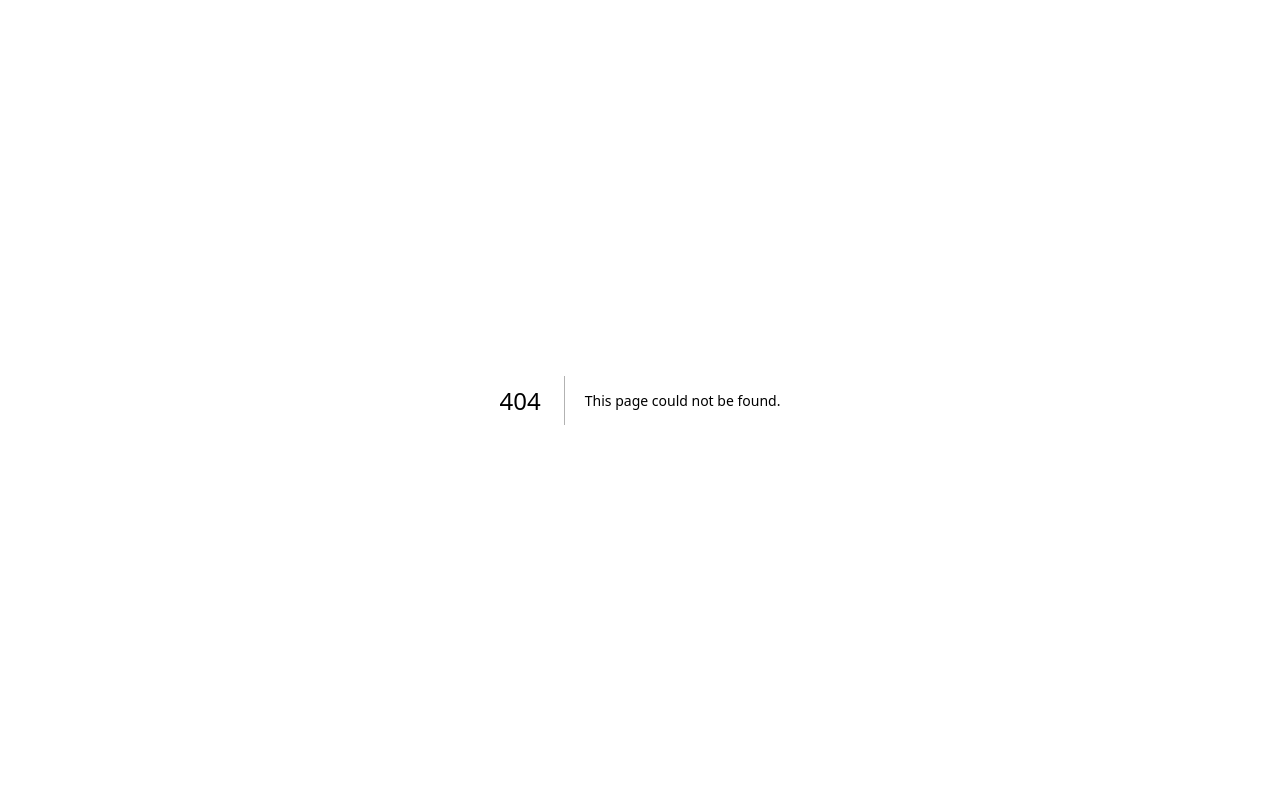
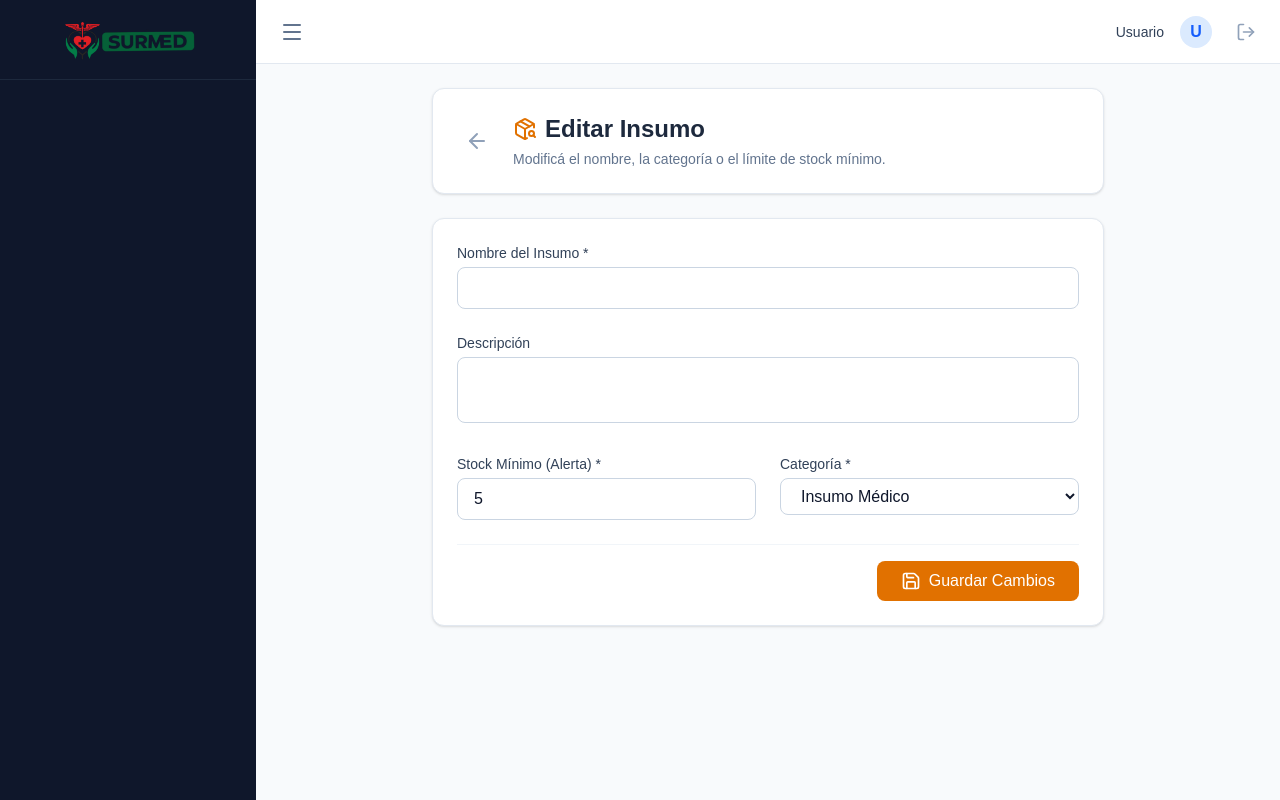
Before and after one commit to tomireyes28/surmed-crm, a Next.js app in the folder frontend/: page /dashboard/inventory/1/edit in a window 1280 px wide. Before the commit this address had no page. Built offline with nearby package versions, Linux system fonts and the light colour scheme; no server answers.

Commit message:
feat: finish inventory CRUD on frontend with edit view and soft delete buttons

```diff
--- /dev/null
+++ b/frontend/src/app/dashboard/inventory/[id]/edit/page.tsx
@@ -0,0 +1,125 @@
+'use client';
+
+import { useState, useEffect } from 'react';
+import { useParams, useRouter } from 'next/navigation';
+import { inventoryService, UpdateProductDto } from '@/services/inventory.service';
+import { ArrowLeft, Save, PackageSearch } from 'lucide-react';
+import Link from 'next/link';
+
+export default function EditInventoryPage() {
+  const params = useParams();
+  const router = useRouter();
+  const productId = params.id as string;
+
+  const [isSubmitting, setIsSubmitting] = useState(false);
+  const [isLoading, setIsLoading] = useState(true);
+
+  const [formData, setFormData] = useState<UpdateProductDto>({
+    name: '',
+    description: '',
+    minStock: 5,
+    price: 0,
+    category: 'INSUMO_MEDICO',
+  });
+
+  useEffect(() => {
+    const fetchProduct = async () => {
+      try {
+        const product = await inventoryService.getById(productId);
+        setFormData({
+          name: product.name,
+          description: product.description || '',
+          minStock: product.minStock,
+          price: product.price || 0,
+          category: product.category,
+        });
+      } catch (error) {
+        console.error('Error cargando producto:', error);
+      } finally {
+        setIsLoading(false);
+      }
+    };
+    fetchProduct();
+  }, [productId]);
+
+  const handleChange = (e: React.ChangeEvent<HTMLInputElement | HTMLSelectElement | HTMLTextAreaElement>) => {
+    const { name, value, type } = e.target;
+    setFormData({
+      ...formData,
+      [name]: type === 'number' ? Number(value) : value
+    });
+  };
+
+  const handleSubmit = async (e: React.FormEvent) => {
+    e.preventDefault();
+    setIsSubmitting(true);
+
+    try {
+      await inventoryService.updateProduct(productId, formData);
+      router.push('/dashboard/inventory');
+    } catch (error) {
+      console.error('Error al actualizar:', error);
+      alert('Hubo un error al actualizar el insumo.');
+    } finally {
+      setIsSubmitting(false);
+    }
+  };
+
+  if (isLoading) return <div className="p-8 text-slate-500">Cargando datos del insumo...</div>;
+
+  return (
+    <div className="max-w-2xl mx-auto space-y-6">
+      <div className="flex items-center gap-4 bg-white p-6 rounded-xl shadow-sm border border-slate-200">
+        <Link href="/dashboard/inventory" className="p-2 text-slate-400 hover:text-slate-600 hover:bg-slate-100 rounded-full transition-colors">
+          <ArrowLeft size={24} />
+        </Link>
+        <div>
+          <h1 className="text-2xl font-bold text-slate-800 flex items-center gap-2">
+            <PackageSearch className="text-amber-600" />
+            Editar Insumo
+          </h1>
+          <p className="text-slate-500 text-sm mt-1">
+            Modificá el nombre, la categoría o el límite de stock mínimo.
+          </p>
+        </div>
+      </div>
+
+      <div className="bg-white p-6 rounded-xl shadow-sm border border-slate-200">
+        <form onSubmit={handleSubmit} className="space-y-6">
+          <div className="grid grid-cols-1 md:grid-cols-2 gap-6">
+            <div className="md:col-span-2">
+              <label className="block text-sm font-medium text-slate-700 mb-1">Nombre del Insumo *</label>
+              <input required type="text" name="name" value={formData.name} onChange={handleChange} className="w-full px-4 py-2 border border-slate-300 rounded-lg outline-none focus:ring-2 focus:ring-blue-500" />
+            </div>
+
+            <div className="md:col-span-2">
+              <label className="block text-sm font-medium text-slate-700 mb-1">Descripción</label>
+              <textarea name="description" value={formData.description} onChange={handleChange} rows={2} className="w-full px-4 py-2 border border-slate-300 rounded-lg outline-none focus:ring-2 focus:ring-blue-500 resize-none" />
+            </div>
+
+            <div>
+              <label className="block text-sm font-medium text-slate-700 mb-1">Stock Mínimo (Alerta) *</label>
+              <input required type="number" min="0" name="minStock" value={formData.minStock} onChange={handleChange} className="w-full px-4 py-2 border border-slate-300 rounded-lg outline-none focus:ring-2 focus:ring-blue-500" />
+            </div>
+
+            <div>
+              <label className="block text-sm font-medium text-slate-700 mb-1">Categoría *</label>
+              <select name="category" value={formData.category} onChange={handleChange} className="w-full px-4 py-2 border border-slate-300 rounded-lg outline-none focus:ring-2 focus:ring-blue-500 bg-white">
+                <option value="INSUMO_MEDICO">Insumo Médico</option>
+                <option value="OFICINA">Limpieza y Oficina</option>
+                <option value="ACTIVO_FIJO">Mobiliario / Activos</option>
+              </select>
+            </div>
+          </div>
+
+          <div className="pt-4 border-t border-slate-100 flex justify-end">
+            <button type="submit" disabled={isSubmitting} className="px-6 py-2 bg-amber-600 text-white rounded-lg font-medium hover:bg-amber-700 transition-colors flex items-center gap-2 disabled:opacity-70">
+              <Save size={20} />
+              {isSubmitting ? 'Guardando...' : 'Guardar Cambios'}
+            </button>
+          </div>
+        </form>
+      </div>
+    </div>
+  );
+}
--- a/frontend/src/app/dashboard/inventory/page.tsx
+++ b/frontend/src/app/dashboard/inventory/page.tsx
@@ -3,7 +3,8 @@
 import { useEffect, useState, useCallback } from 'react';
 import { inventoryService } from '@/services/inventory.service';
 import { Product } from '@/schemas/inventory.schema';
-import { Search, Plus, Minus, AlertTriangle, Package } from 'lucide-react';
+import { Search, Plus, Minus, AlertTriangle, Package, Pencil, ArchiveX } from 'lucide-react';
+import Link from 'next/link';
 import { NewProductModal } from './NewProductModal';
 import { StockMovementModal } from './StockMovementModal';
 
@@ -17,7 +18,6 @@ export default function InventoryPage() {
   const [isNewProductOpen, setIsNewProductOpen] = useState(false);
   const [isMovementOpen, setIsMovementOpen] = useState(false);
 
-  // Guardamos qué producto se seleccionó y si es entrada o salida para pasarlo al modal
   const [selectedMovement, setSelectedMovement] = useState<{product: Product | null, type: 'IN' | 'OUT'}>({
     product: null,
     type: 'IN'
@@ -25,6 +25,7 @@ export default function InventoryPage() {
 
   const fetchProducts = useCallback(async () => {
     try {
+      setIsLoading(true);
       const data = await inventoryService.getProducts();
       setProducts(data);
     } catch (error) {
@@ -35,15 +36,26 @@ export default function InventoryPage() {
   }, []);
 
   useEffect(() => {
-    const load = async () => {
-      await fetchProducts();
-    };
-    load();
+    fetchProducts();
   }, [fetchProducts]);
 
   const handleOpenMovement = (product: Product, type: 'IN' | 'OUT') => {
     setSelectedMovement({ product, type });
     setIsMovementOpen(true);
+  };
+
+  // NUEVO: Función para desactivar/archivar un insumo
+  const handleDeactivate = async (id: string, name: string) => {
+    const isConfirmed = window.confirm(`¿Estás seguro de que deseas archivar el insumo "${name}"? Dejará de aparecer en las listas activas.`);
+    if (isConfirmed) {
+      try {
+        await inventoryService.deactivateProduct(id);
+        fetchProducts(); // Recargamos la tabla
+      } catch (error) {
+        console.error('Error al archivar insumo:', error);
+        alert('Hubo un problema al archivar el insumo.');
+      }
+    }
   };
 
   const filteredProducts = products.filter((p) => {
@@ -60,13 +72,11 @@ export default function InventoryPage() {
         onSuccess={fetchProducts}
       />
 
-      {/* Actualizamos cómo llamamos al Modal */}
       {selectedMovement.product && (
         <StockMovementModal
           isOpen={isMovementOpen}
           onClose={() => {
             setIsMovementOpen(false);
-            // Pequeño timeout para no ver cómo cambia la UI mientras se cierra el modal
             setTimeout(() => setSelectedMovement({ product: null, type: 'IN' }), 300);
           }}
           onSuccess={fetchProducts}
@@ -90,8 +100,6 @@ export default function InventoryPage() {
             />
           </div>
 
-          {/* Oculté el botón general de movimiento para usar los individuales en la tabla */}
-
           <button
             onClick={() => setIsNewProductOpen(true)}
             className="bg-emerald-600 text-white px-4 py-2 rounded-lg font-medium hover:bg-emerald-700 transition-colors flex items-center gap-2 whitespace-nowrap"
@@ -104,7 +112,6 @@ export default function InventoryPage() {
 
       <div className="bg-white rounded-xl shadow-sm border border-slate-200 overflow-hidden">
 
-        {/* PESTAÑAS (TABS) */}
         <div className="flex border-b border-slate-200 px-4 pt-2 overflow-x-auto hide-scrollbar">
           {[
             { id: 'TODOS', label: 'Todos' },
@@ -126,7 +133,6 @@ export default function InventoryPage() {
           ))}
         </div>
 
-        {/* Tabla */}
         <div className="overflow-x-auto">
           <table className="w-full text-left border-collapse">
             <thead>
@@ -136,7 +142,7 @@ export default function InventoryPage() {
                 <th className="px-6 py-4 font-medium text-center">Stock Mínimo</th>
                 <th className="px-6 py-4 font-medium">Categoría</th>
                 <th className="px-6 py-4 font-medium text-center">Estado</th>
-                <th className="px-6 py-4 font-medium text-center">Acciones</th> {/* Columna nueva */}
+                <th className="px-6 py-4 font-medium text-center">Acciones</th>
               </tr>
             </thead>
             <tbody className="divide-y divide-slate-200">
@@ -157,7 +163,7 @@ export default function InventoryPage() {
                 filteredProducts.map((product) => (
                   <tr
                     key={product.id}
-                    className={`transition-colors ${product.isLowStock ? 'bg-red-50/50 hover:bg-red-50' : 'hover:bg-slate-50'}`}
+                    className={`transition-colors group ${product.isLowStock ? 'bg-red-50/50 hover:bg-red-50' : 'hover:bg-slate-50'}`}
                   >
                     <td className="px-6 py-4">
                       <p className="text-sm font-medium text-slate-800">{product.name}</p>
@@ -189,9 +195,12 @@ export default function InventoryPage() {
                         </span>
                       )}
                     </td>
-                    {/* Botones de acción directos */}
+
+                    {/* NUEVO: Columna de Acciones con botones integrados */}
                     <td className="px-6 py-4 text-center">
-                      <div className="flex items-center justify-center gap-2">
+                      <div className="flex items-center justify-center gap-1.5 opacity-80 group-hover:opacity-100 transition-opacity">
+
+                        {/* Controles de Stock */}
                         <button
                           onClick={() => handleOpenMovement(product, 'IN')}
                           title="Ingresar Stock"
@@ -206,6 +215,25 @@ export default function InventoryPage() {
                         >
                           <Minus size={16} />
                         </button>
+
+                        <div className="w-px h-6 bg-slate-200 mx-1"></div> {/* Separador Visual */}
+
+                        {/* Controles Administrativos */}
+                        <Link
+                          href={`/dashboard/inventory/${product.id}/edit`}
+                          title="Editar Insumo"
+                          className="p-1.5 text-amber-600 hover:bg-amber-50 rounded-md transition-colors"
+                        >
+                          <Pencil size={16} />
+                        </Link>
+                        <button
+                          onClick={() => handleDeactivate(product.id, product.name)}
+                          title="Archivar Insumo"
+                          className="p-1.5 text-slate-400 hover:text-red-600 hover:bg-red-50 rounded-md transition-colors"
+                        >
+                          <ArchiveX size={16} />
+                        </button>
+
                       </div>
                     </td>
                   </tr>
--- a/frontend/src/services/inventory.service.ts
+++ b/frontend/src/services/inventory.service.ts
@@ -1,9 +1,22 @@
 import { api } from './api';
 import { Product, ProductFormValues, MovementFormValues } from '../schemas/inventory.schema';
+
+export interface UpdateProductDto {
+  name?: string;
+  description?: string;
+  minStock?: number;
+  price?: number;
+  category?: 'INSUMO_MEDICO' | 'OFICINA' | 'ACTIVO_FIJO';
+}
 
 export const inventoryService = {
   getProducts: async (): Promise<Product[]> => {
     const { data } = await api.get('/inventory/products');
+    return data;
+  },
+
+  getById: async (id: string): Promise<Product> => {
+    const { data } = await api.get(`/inventory/products/${id}`);
     return data;
   },
 
@@ -12,6 +25,16 @@ export const inventoryService = {
     return data;
   },
 
+  updateProduct: async (id: string, productData: UpdateProductDto) => {
+    const { data } = await api.patch(`/inventory/products/${id}`, productData);
+    return data;
+  },
+
+  deactivateProduct: async (id: string) => {
+    const { data } = await api.delete(`/inventory/products/${id}`);
+    return data;
+  },
+
   registerMovement: async (movement: MovementFormValues) => {
     const { data } = await api.post('/inventory/movements', movement);
     return data;
```
Lines whose indentation alone changed are shown as unchanged.
